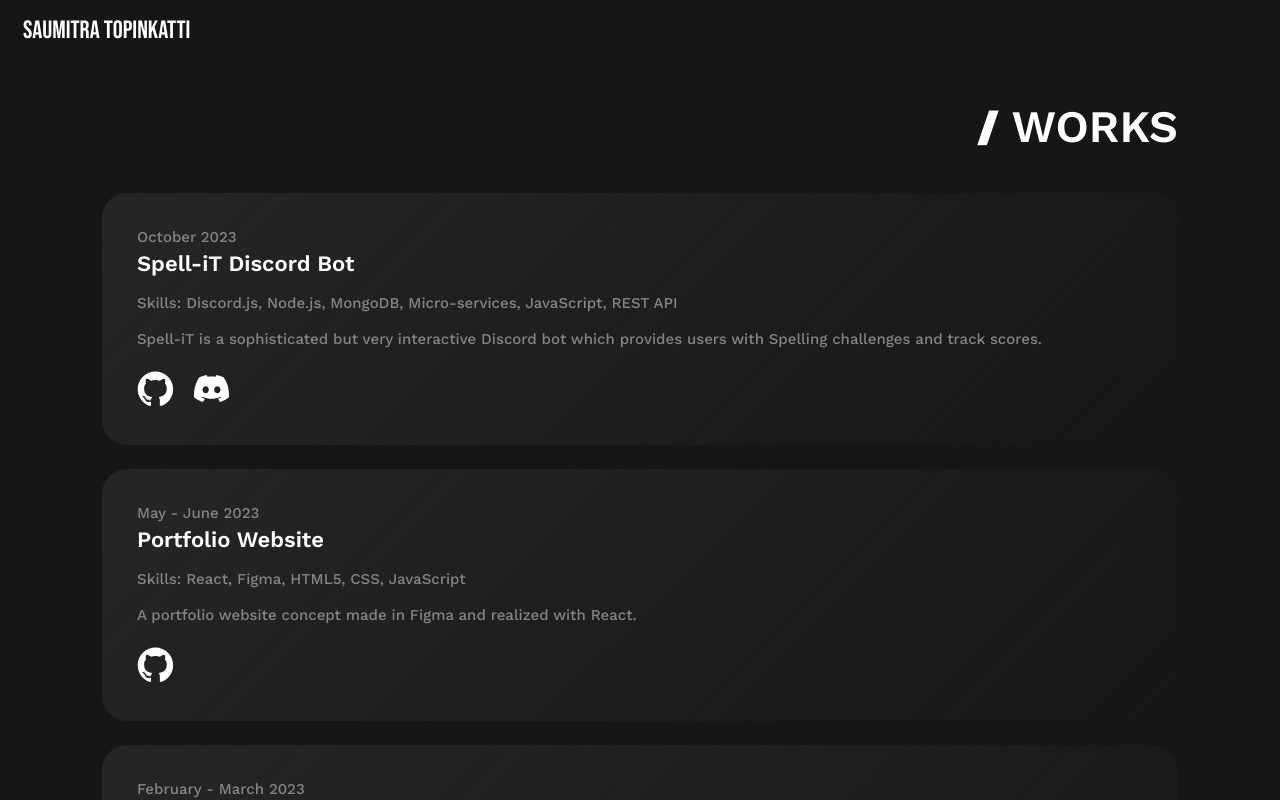
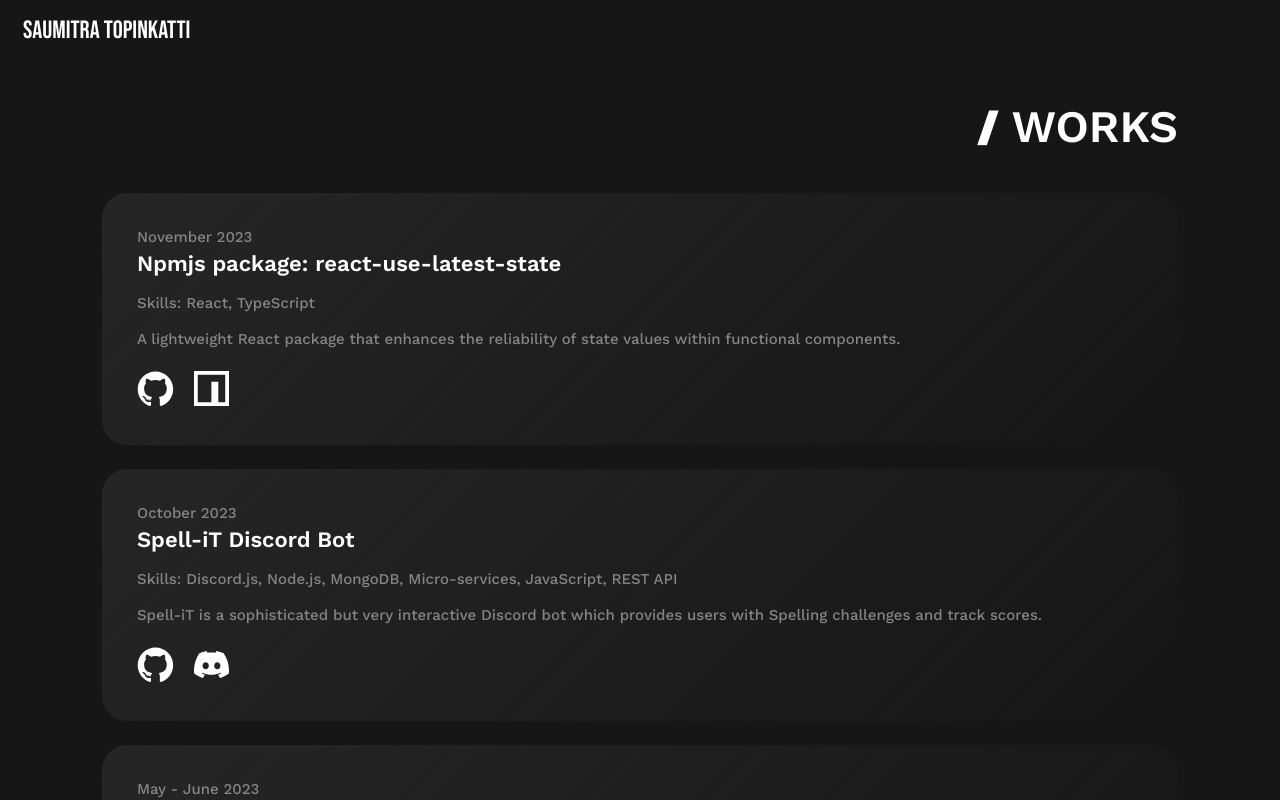
Before and after one commit to SBTopZZZ-LG/react-portfolio, a React (Create React App) app: page /works in a window 1280 px wide. Shown: the top 800 px of the page. Built offline with nearby package versions, Linux system fonts and the light colour scheme; some icons are missing.

Commit message:
refactor: update work details

```diff
--- a/src/Assets/Datasets/worksPage.json
+++ b/src/Assets/Datasets/worksPage.json
@@ -1,5 +1,22 @@
 {
 	"projects": [
+		{
+			"date": [
+				"November 2023"
+			],
+			"title": "Npmjs package: react-use-latest-state",
+			"skills": [
+				"React",
+				"TypeScript"
+			],
+			"description": [
+				"A lightweight React package that enhances the reliability of state values within functional components."
+			],
+			"links": {
+				"github": "https://github.com/MakeItBuildIt/react_useLatestState",
+				"npmjs": "https://www.npmjs.com/package/react-use-latest-state"
+			}
+		},
 		{
 			"date": [
 				"October 2023"
--- a/src/Pages/HomePageComponents/StatsCard.jsx
+++ b/src/Pages/HomePageComponents/StatsCard.jsx
@@ -92,7 +92,7 @@ const StatsCard = ({
 						fontWeight: "600"
 					}}
 				>
-					09
+					11
 				</span>
 
 				<span
--- a/src/Pages/WorksPage.jsx
+++ b/src/Pages/WorksPage.jsx
@@ -8,6 +8,7 @@ import GitHub from "../Assets/Images/GitHub.svg";
 import Url from "../Assets/Images/Web.svg";
 import Flutter from "../Assets/Images/flutter-icon.svg";
 import Discord from "../Assets/Images/Discord-white.svg";
+import NPM from "../Assets/Images/npm-white.svg";
 
 const Tile = ({
 	dateRange = ["Jan 1970", "Jun 1970"],
@@ -135,6 +136,21 @@ const Tile = ({
 								/>
 							</a>
 						}
+						{"npmjs" in links &&
+							<a
+								href={links["npmjs"]}
+								style={{ all: "unset", cursor: "pointer" }}
+								target="_blank"
+								rel="noreferrer"
+							>
+								<img
+									className="svg"
+									src={NPM}
+									alt="NPM"
+									height={35}
+								/>
+							</a>
+						}
 					</div>
 				}
 			</div>
```
Also changed, not shown: src/Assets/Images/npm-white.svg (added).
